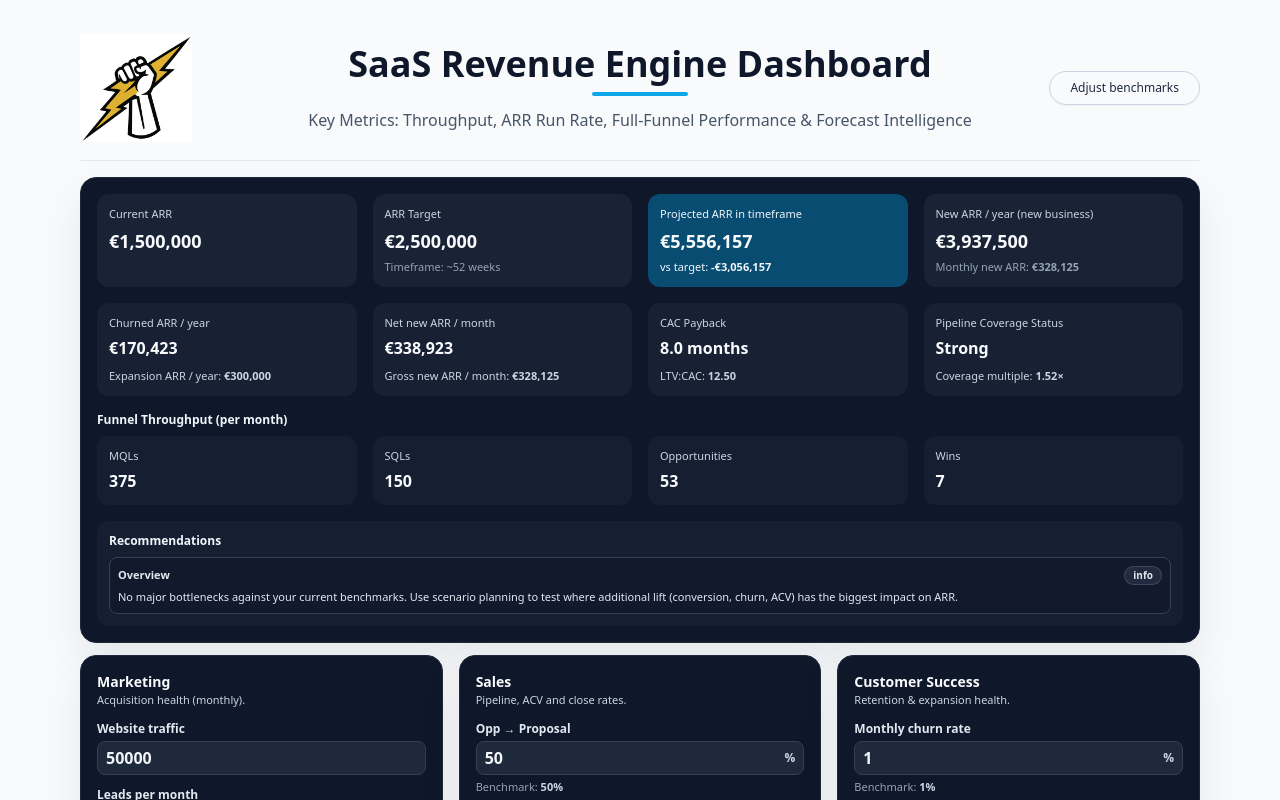
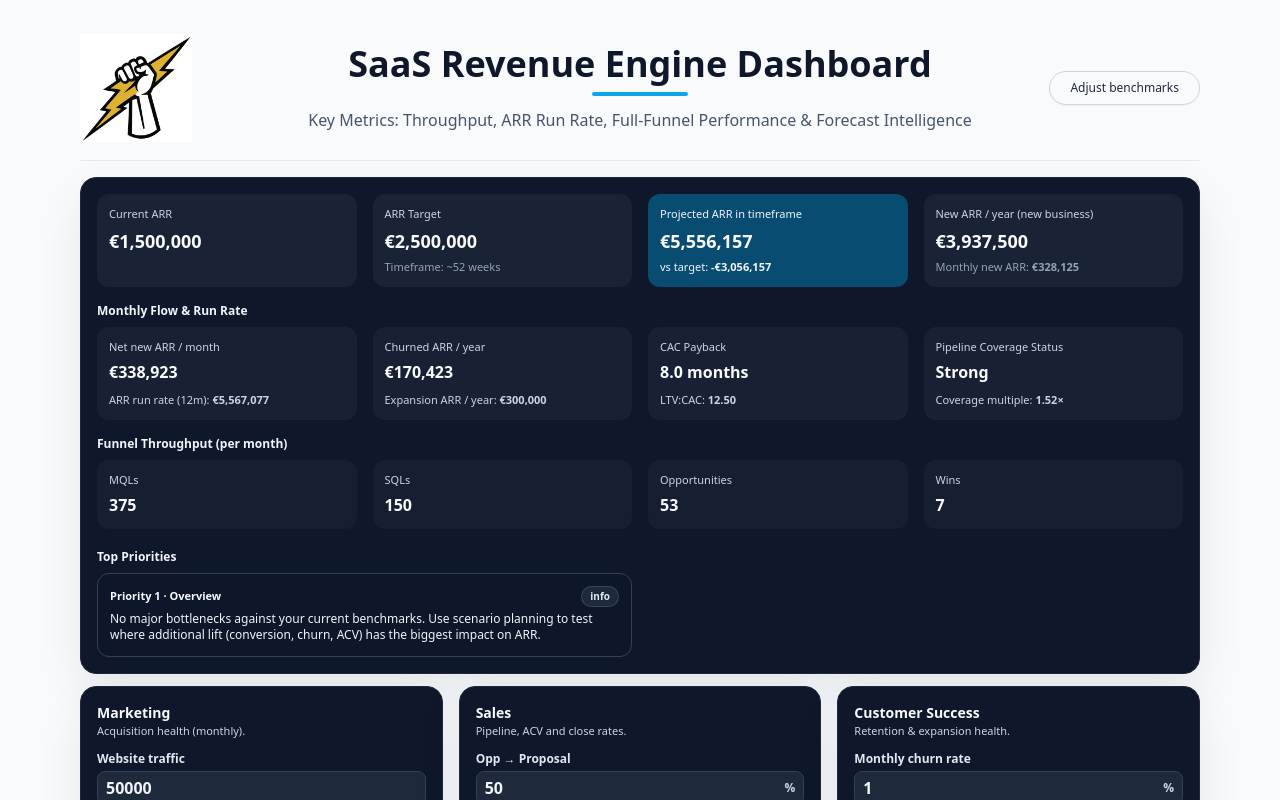
Before and after one commit to powerstephen/saas-throughput-calculator-, a Next.js app: page / in a window 1280 px wide. Shown: the top 800 px of the page. Built offline with nearby package versions, Linux system fonts and the light colour scheme.

Commit message:
Update ResultsPanel.tsx

```diff
--- a/components/ResultsPanel.tsx
+++ b/components/ResultsPanel.tsx
@@ -28,6 +28,15 @@ export default function ResultsPanel({
   const projectedArrInTimeframe =
     currentArr + forecast.monthlyNetNewArr * months;
   const arrGap = targetArr - projectedArrInTimeframe;
+
+  // ARR run rate based on current ARR + 12x net new ARR
+  const arrRunRate = currentArr + forecast.monthlyNetNewArr * 12;
+
+  // Split recommendations into top 2 priorities + others
+  const priority1 = recommendations[0];
+  const priority2 = recommendations[1];
+  const otherFindings =
+    recommendations.length > 2 ? recommendations.slice(2) : [];
 
   return (
     <section className="rounded-2xl border border-slate-800 bg-slate-900 p-4 text-slate-50 shadow-soft">
@@ -82,8 +91,29 @@ export default function ResultsPanel({
         </div>
       </div>
 
-      {/* ROW 2: CHURN / EXPANSION / EFFICIENCY / PIPELINE */}
-      <div className="mt-4 grid gap-4 md:grid-cols-4">
+      {/* ROW 2: MONTHLY FLOW & RUN RATE */}
+      <div className="mt-4">
+        <div className="mb-2 text-xs font-semibold text-slate-100">
+          Monthly Flow & Run Rate
+        </div>
+        <div className="grid gap-4 md:grid-cols-4">
+          {/* Net new + run rate */}
+          <div className="rounded-xl bg-slate-800/60 p-3">
+            <div className="text-[11px] text-slate-300">
+              Net new ARR / month
+            </div>
+            <div className="mt-1 text-base font-semibold">
+              {formatCurrencyFull(forecast.monthlyNetNewArr, currencySymbol)}
+            </div>
+            <div className="mt-2 text-[11px] text-slate-300">
+              ARR run rate (12m):{" "}
+              <span className="font-semibold">
+                {formatCurrencyFull(arrRunRate, currencySymbol)}
+              </span>
+            </div>
+          </div>
+
+          {/* Churn / expansion */}
           <div className="rounded-xl bg-slate-800/60 p-3">
             <div className="text-[11px] text-slate-300">Churned ARR / year</div>
             <div className="mt-1 text-base font-semibold">
@@ -97,19 +127,7 @@ export default function ResultsPanel({
             </div>
           </div>
 
-        <div className="rounded-xl bg-slate-800/60 p-3">
-          <div className="text-[11px] text-slate-300">Net new ARR / month</div>
-          <div className="mt-1 text-base font-semibold">
-            {formatCurrencyFull(forecast.monthlyNetNewArr, currencySymbol)}
-          </div>
-          <div className="mt-2 text-[11px] text-slate-300">
-            Gross new ARR / month:{" "}
-            <span className="font-semibold">
-              {formatCurrencyFull(forecast.monthlyNewArr, currencySymbol)}
-            </span>
-          </div>
-        </div>
-
+          {/* CAC / LTV */}
           <div className="rounded-xl bg-slate-800/60 p-3">
             <div className="text-[11px] text-slate-300">CAC Payback</div>
             <div className="mt-1 text-base font-semibold">
@@ -125,6 +143,7 @@ export default function ResultsPanel({
             </div>
           </div>
 
+          {/* Pipeline */}
           <div className="rounded-xl bg-slate-800/60 p-3">
             <div className="text-[11px] text-slate-300">
               Pipeline Coverage Status
@@ -139,6 +158,7 @@ export default function ResultsPanel({
                   ? `${efficiency.pipelineCoverageActual.toFixed(2)}×`
                   : "—"}
               </span>
+            </div>
           </div>
         </div>
       </div>
@@ -179,14 +199,73 @@ export default function ResultsPanel({
         </div>
       </div>
 
-      {/* RECOMMENDATIONS */}
+      {/* ROW 4: TOP PRIORITIES (SIDE BY SIDE) */}
+      {(priority1 || priority2) && (
+        <div className="mt-5">
+          <div className="mb-2 text-xs font-semibold text-slate-100">
+            Top Priorities
+          </div>
+          <div className="grid gap-4 md:grid-cols-2">
+            {priority1 && (
+              <div className="rounded-xl border border-slate-700 bg-slate-900/70 p-3">
+                <div className="mb-1 flex items-center justify-between">
+                  <span className="text-[11px] font-semibold text-slate-50">
+                    Priority 1 · {priority1.area}
+                  </span>
+                  <span
+                    className={`rounded-full px-2 py-[2px] text-[10px] font-semibold ${
+                      priority1.severity === "critical"
+                        ? "bg-red-500/20 text-red-300 border border-red-500/40"
+                        : priority1.severity === "warning"
+                        ? "bg-amber-500/20 text-amber-200 border border-amber-500/40"
+                        : "bg-slate-600/30 text-slate-200 border border-slate-500/40"
+                    }`}
+                  >
+                    {priority1.severity}
+                  </span>
+                </div>
+                <p className="text-[12px] leading-snug text-slate-100">
+                  {priority1.message}
+                </p>
+              </div>
+            )}
+
+            {priority2 && (
+              <div className="rounded-xl border border-slate-700 bg-slate-900/70 p-3">
+                <div className="mb-1 flex items-center justify-between">
+                  <span className="text-[11px] font-semibold text-slate-50">
+                    Priority 2 · {priority2.area}
+                  </span>
+                  <span
+                    className={`rounded-full px-2 py-[2px] text-[10px] font-semibold ${
+                      priority2.severity === "critical"
+                        ? "bg-red-500/20 text-red-300 border border-red-500/40"
+                        : priority2.severity === "warning"
+                        ? "bg-amber-500/20 text-amber-200 border border-amber-500/40"
+                        : "bg-slate-600/30 text-slate-200 border border-slate-500/40"
+                    }`}
+                  >
+                    {priority2.severity}
+                  </span>
+                </div>
+                <p className="text-[12px] leading-snug text-slate-100">
+                  {priority2.message}
+                </p>
+              </div>
+            )}
+          </div>
+        </div>
+      )}
+
+      {/* ROW 5: OTHER FINDINGS */}
+      {otherFindings.length > 0 && (
         <div className="mt-4 rounded-xl bg-slate-800/50 p-3">
           <div className="mb-2 text-xs font-semibold text-slate-100">
-          Recommendations
+            Other Findings
           </div>
 
           <div className="space-y-2">
-          {recommendations.map((rec, idx) => (
+            {otherFindings.map((rec, idx) => (
               <div
                 key={idx}
                 className="rounded-lg border border-slate-700 bg-slate-900/60 p-2"
@@ -207,11 +286,14 @@ export default function ResultsPanel({
                     {rec.severity}
                   </span>
                 </div>
-              <p className="mt-1 text-[11px] text-slate-200">{rec.message}</p>
+                <p className="mt-1 text-[11px] text-slate-200">
+                  {rec.message}
+                </p>
               </div>
             ))}
           </div>
         </div>
+      )}
     </section>
   );
 }
```
Lines whose indentation alone changed are shown as unchanged.
